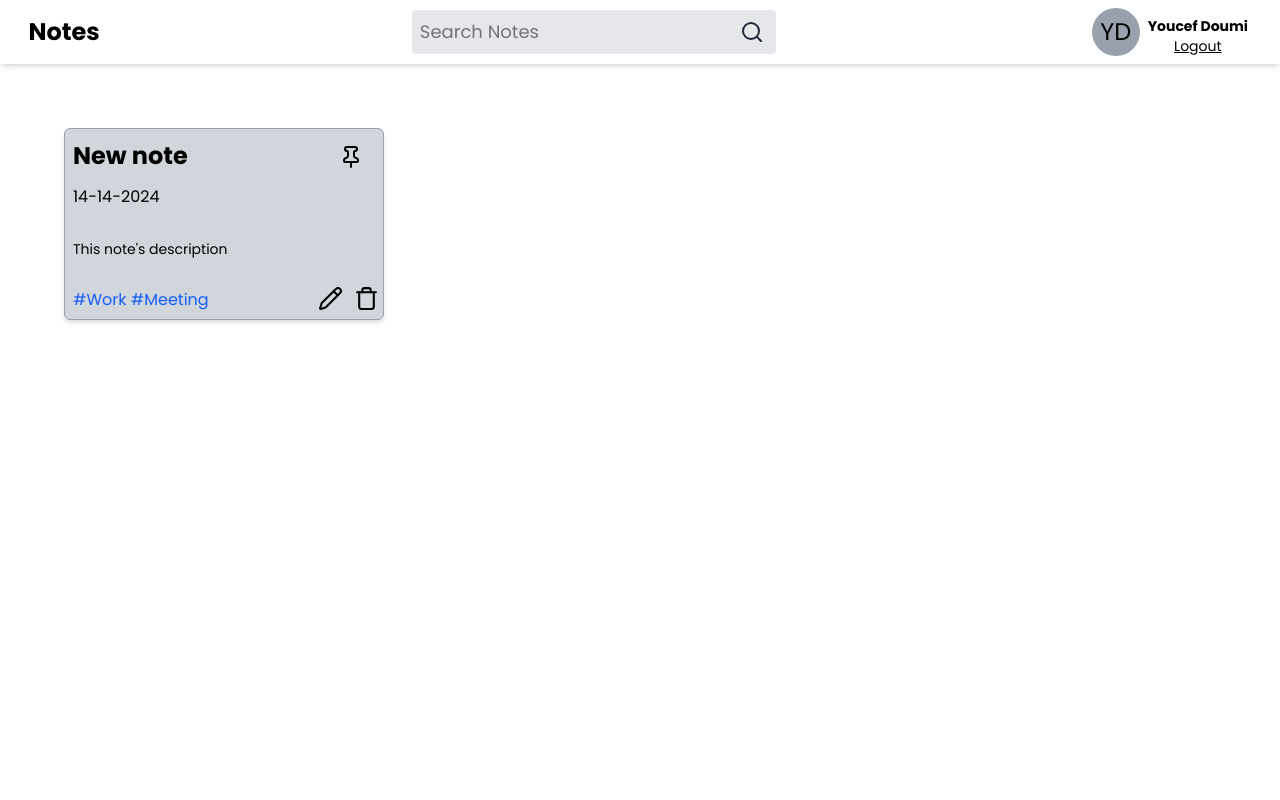
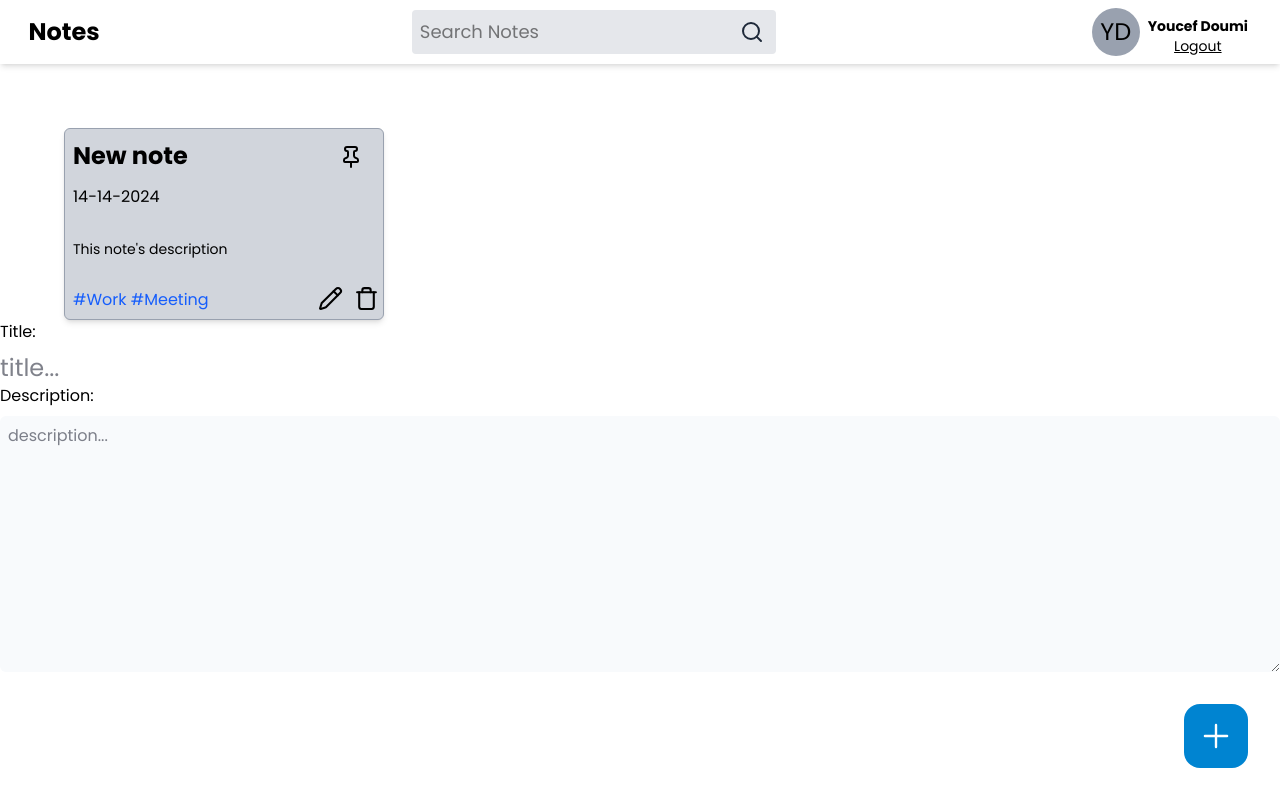
Before and after one commit to yoris29/Notes-App, a React (Vite) app in the folder frontend/: page / in a window 1280 px wide. Built offline with nearby package versions, Linux system fonts and the light colour scheme.

Commit message:
Create note

```diff
--- a/frontend/src/components/cards/NoteCard.jsx
+++ b/frontend/src/components/cards/NoteCard.jsx
@@ -22,8 +22,10 @@ export const NoteCard = ({
       </div>
       <div className="w-16">
         <Pin
-          onPin={onPin}
-          className="absolute top-4 right-5 hover:text-blue-700 transition-[0.3s] cursor-pointer"
+          onClick={onPin}
+          className={`${
+            isPinned ? "text-blue-700" : ""
+          } absolute top-4 right-5 hover:text-blue-700 transition-[0.3s] cursor-pointer`}
         />
         <div className="flex justify-between">
           <Pencil
@@ -42,7 +44,7 @@ export const NoteCard = ({
   );
 };
 
-NoteCard.PropTypes = {
+NoteCard.propTypes = {
   title: PropTypes.string,
   date: PropTypes.string,
   description: PropTypes.string,
--- /dev/null
+++ b/frontend/src/pages/home/AddEditNotes.jsx
@@ -0,0 +1,23 @@
+export const AddEditNotes = () => {
+  return (
+    <div>
+      <div className="flex flex-col gap-2">
+        <label>Title:</label>
+        <input
+          className="text-2xl text-slate-950 outline-none"
+          placeholder="title..."
+          type="text"
+        />
+      </div>
+      <div className="flex flex-col gap-2">
+        <label className="">Description:</label>
+        <textarea
+          className="text-md text-slate-950 bg-slate-50 p-2 rounded-md outline-none"
+          placeholder="description..."
+          type="text"
+          rows={10}
+        />
+      </div>
+    </div>
+  );
+};
--- a/frontend/src/pages/home/Home.jsx
+++ b/frontend/src/pages/home/Home.jsx
@@ -1,28 +1,51 @@
 import { useState } from "react";
 import { NoteCard } from "../../components/cards/NoteCard";
 import { Navbar } from "../../components/navbar/Navbar";
+import { AddEditNotes } from "./AddEditNotes";
+import PropTypes from "prop-types";
+import { Plus } from "lucide-react";
 
 export const Home = () => {
   // TODO: new note button, map through notes using notes state
-  const [isPinned, setIsPinned] = useState();
 
-  const onPin = () => {};
+  const [isPinned, setIsPinned] = useState(false);
+
+  const onPin = () => {
+    isPinned ? setIsPinned(false) : setIsPinned(true);
+  };
 
   return (
     <div>
       <Navbar />
+      <div className="grid grid-cols-3 gap-1 w-full">
         <NoteCard
           title="New note"
           date="14-14-2024"
           description="This note's description"
           tags="#Work #Meeting"
-        isPinned={true}
+          isPinned={isPinned}
           onEdit={() => {}}
           onDelete={() => {}}
-        onPin={() => {}}
+          onPin={onPin}
         />
+      </div>
+      <button className="absolute bottom-8 right-8 w-16 h-16 rounded-2xl bg-sky-600 hover:bg-sky-800 transition-[.3s] cursor-pointer text-white flex justify-center items-center">
+        <Plus size={"38px"} strokeWidth={"1.5px"} />
+      </button>
+      <AddEditNotes />
     </div>
   );
 };
 
+NoteCard.PropTypes = {
+  title: PropTypes.string,
+  date: PropTypes.string,
+  description: PropTypes.string,
+  tags: PropTypes.string,
+  isPinned: PropTypes.bool,
+  onEdit: PropTypes.func,
+  onDelete: PropTypes.func,
+  onPin: PropTypes.func,
+};
+
 export default Home;
```
Lines whose indentation alone changed are shown as unchanged.
